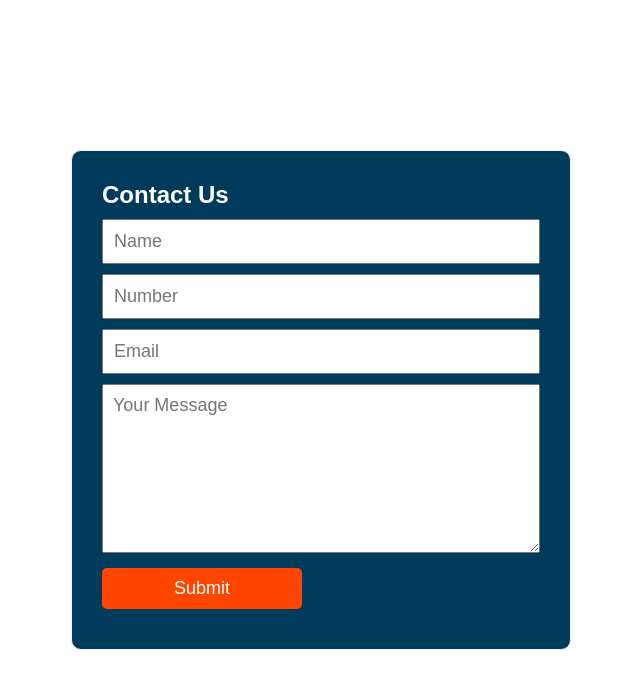
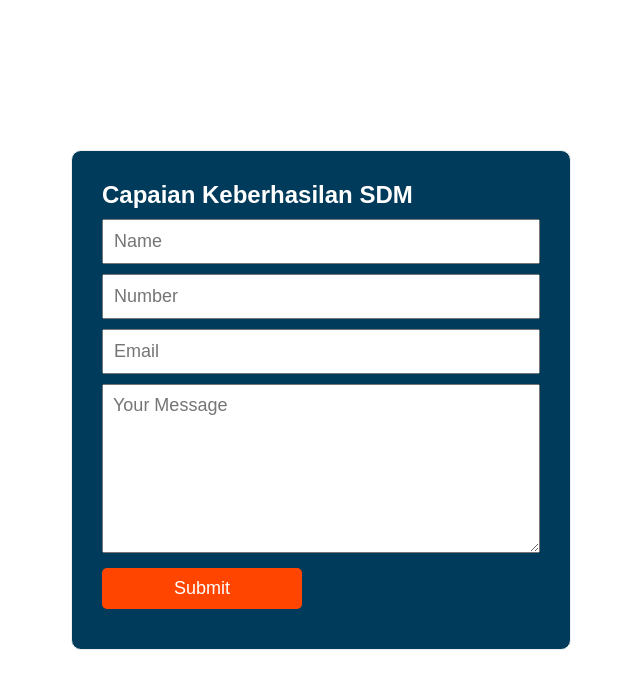
Before and after one commit to sayo-hue/web, a plain HTML site: page index.html in a window 1280 px wide. Shown: the whole page, without its empty margins (319-959 px from the left). Drawn offline with Linux system fonts and the light colour scheme.

Commit message:
Update index.html

```diff
--- a/index.html
+++ b/index.html
@@ -11,7 +11,7 @@
 <body>
     <div class="container">
 		<form method="post" action="https://script.google.com/macros/s/AKfycbzZEcHS4YvE5rHDnXkxtdXRNetShwWAJA-YrWVqxOs2mFLTrxUmtsr7wF7yor70pRah/exec" name="contact-form">
-			<h4>Contact Us</h4>
+			<h4>Capaian Keberhasilan SDM</h4>
 			<input type="text" name="your-name" placeholder="Name">
 			<input type="text" name="your-number" placeholder="Number">
 			<input type="email" name="your-email" placeholder="Email">
```
